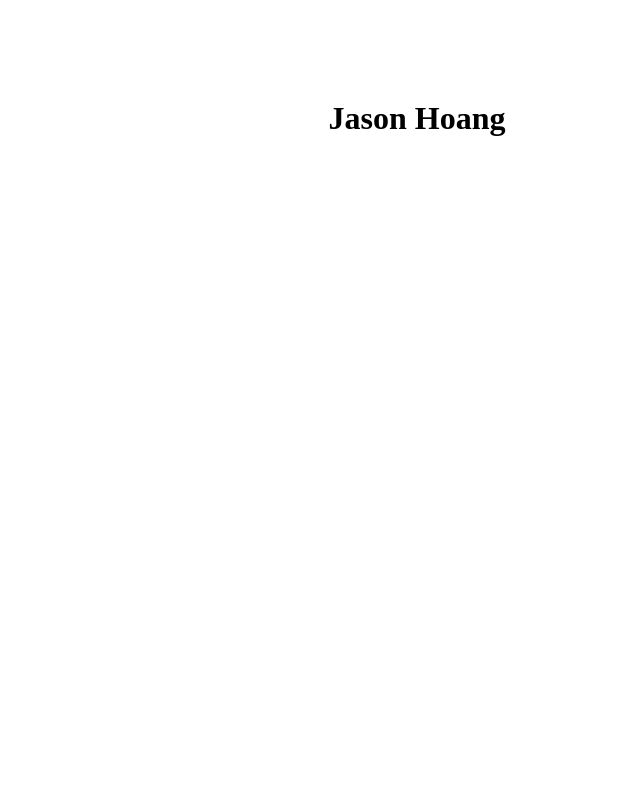
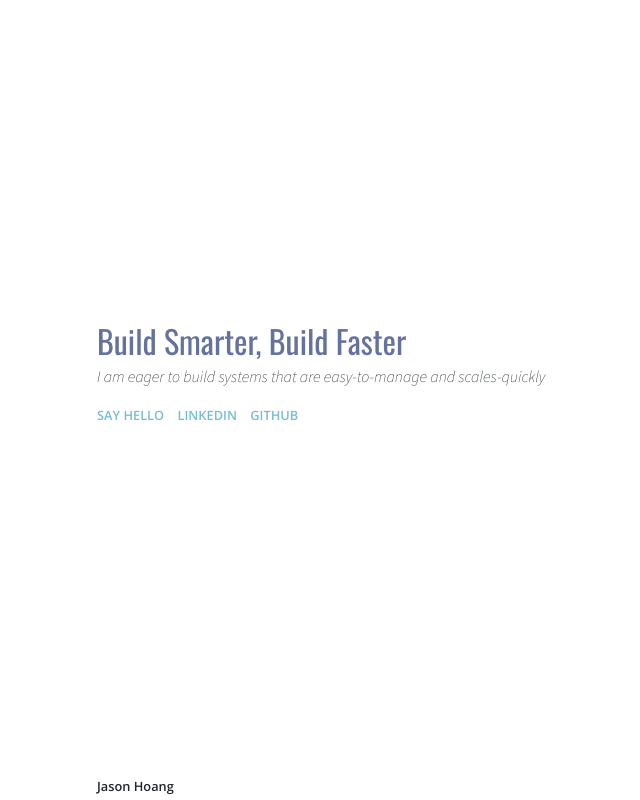
Before and after one commit to JaycenH7/jaycenh7.github.io, a website: page index.html in a window 1280 px wide. Shown: the whole page, without its empty margins (223-863 px from the left). Drawn offline with nearby package versions, Linux system fonts and the light colour scheme.

Commit message:
add initial design for simple website - borrwed influence from mrap.me website

```diff
--- /dev/null
+++ b/gulpfile.js
@@ -0,0 +1,13 @@
+//import the necessary gulp plugins
+var gulp = require('gulp');
+var sass = require('gulp-sass');
+var minifyCss = require('gulp-clean-css');
+
+//declare the task
+gulp.task('default', function(done) {
+  gulp.src('./src/stylesheets/main.scss')
+    .pipe(sass())
+    .pipe(minifyCss())
+    .pipe(gulp.dest('.'))
+    .on('end', done);
+});
--- a/index.html
+++ b/index.html
@@ -1 +1,38 @@
-<h1 style="text-align: center; margin-top: 100px;">Jason Hoang</h1>
+<!DOCTYPE html>
+<html lang="en">
+  <head>
+    <title>Jason Hoang</title>
+    <meta charset="utf-8">
+
+    <!-- Google Fonts -->
+    <link href='http://fonts.googleapis.com/css?family=Source+Sans+Pro:200italic|Oswald|Open+Sans:300,600' rel='stylesheet' type='text/css'>
+    <link rel="stylesheet" href="main.css">
+  </head>
+  <body>
+
+    <!-- Navigation -->
+    <nav class="nav">
+      <div class="nav-header">
+        <strong>Jason Hoang</strong>
+      </div>
+    </nav>
+    <!-- End Navigation -->
+
+    <!-- Intro Section -->
+    <section id="intro" class="section">
+      <div class="hero">
+        <div class="motto">
+          <div class="tagline">Build Smarter, Build Faster</div>
+        </div>
+        <div class="description">I am eager to build systems that are easy-to-manage and scales-quickly</div>
+        <div class="links">
+          <a href="mailto:jasonhoang7@gmail.com">Say Hello</a>
+          <a href="https://www.linkedin.com/in/jason-hoang-7-eng" target="_blank">LinkedIn</a>
+          <a href="https://github.com/JaycenH7" target="_blank">Github</a>
+        </div>
+      </div>
+    </section>
+    <!-- End Intro Section -->
+
+  </body>
+</html>
--- /dev/null
+++ b/src/stylesheets/main.scss
@@ -0,0 +1,146 @@
+
+/*------------------------*\
+  #VARS
+\*------------------------*/
+
+$mobileWidth: 480px;
+$tabletWidth: 768px;
+
+// Google Fonts
+// http://www.google.com/fonts#UsePlace:use/Collection:Source+Sans+Pro:200italic|Oswald|Open+Sans:300,600
+$font: 300 medium 'Open Sans', Helvetica , sans-serif;
+$linkFont: 600 medium 'Open Sans', Helvetica , sans-serif;
+$headerFont: 400 medium 'Oswald', Helvetica, sans-serif;
+$thinFont: italic 200 medium 'Source Sans Pro', Helvetica, sans-serif;
+
+// Colors
+$textColor: #1F282D;
+$secondaryTextColor: #1F282D;
+$linkColor: #77BED2;
+$accentColor: #64729c;
+$bgColor: #JF1F1F1;
+
+/*------------------------*\
+  #STYLES
+\*------------------------*/
+
+html, body {
+  font-size: 15px;
+  font: $font;
+  width: 100%;
+  height: 100%;
+  margin: 0;
+}
+
+body {
+  background-color: $bgColor;
+  color: $textColor;
+}
+
+* {
+  box-sizing: border-box;
+}
+
+a {
+  color: $linkColor;
+  font: $linkFont;
+  font-size: inherit;
+  text-decoration: none;
+  text-transform: uppercase;
+}
+
+body > * {
+  width: 100%;
+  max-width: 768px;
+  margin: auto;
+  left: 0;
+  right: 0;
+  padding: 5%;
+}
+
+.section {
+  position: relative;
+  height: 100%;
+}
+
+
+/*------------------------*\
+  #NAVIGATION
+\*------------------------*/
+
+.nav {
+  z-index: 1000;
+  position: fixed;
+  display: table;
+  bottom: 0;
+  width: 100%;
+  padding: 5px 5%;
+  font-size: 0.8rem;
+
+  & > div {
+    display: table-cell;
+    vertical-align: middle;
+  }
+
+  .nav-actions {
+    text-align: right;
+
+    a {
+      padding-top: 10px;
+      margin-left: 10px;
+
+      &:first-child {
+        margin-left: 0;
+      }
+    }
+  }
+}
+
+.hero {
+  position: absolute;
+  top: 40%;
+}
+
+.motto {
+
+  & > * {
+    display: table-cell;
+
+    @media only screen and (max-width: $mobileWidth) {
+      display: table-row;
+    }
+  }
+
+  .tagline {
+    color: $accentColor;
+    font: $headerFont;
+    font-size: 2rem;
+    line-height: 1.3;
+  }
+
+  .subtitle {
+    @media not screen and (max-width: $mobileWidth) {
+      padding-left: 0.7em;
+    }
+  }
+}
+
+.description {
+  font: $thinFont;
+  color: $secondaryTextColor;
+  margin-top: 0.3em;
+}
+
+.links {
+  font-size: 0.8rem;
+  margin-top: 20px;
+
+  a {
+    padding-top: 10px;
+    margin-left: 10px;
+
+    &:first-child {
+      margin-left: 0;
+    }
+  }
+}
```
Also changed, not shown: package.json (added, +26 -0 lines), main.css (added), 1 other file.
